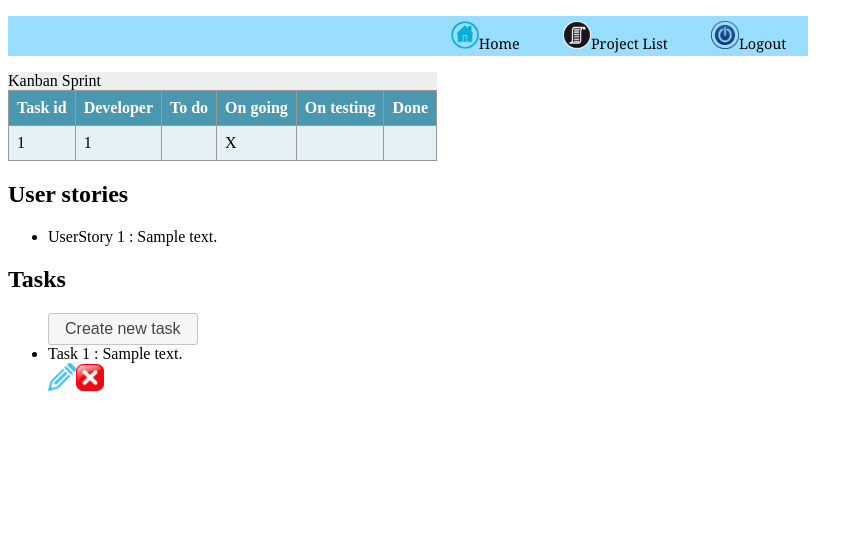
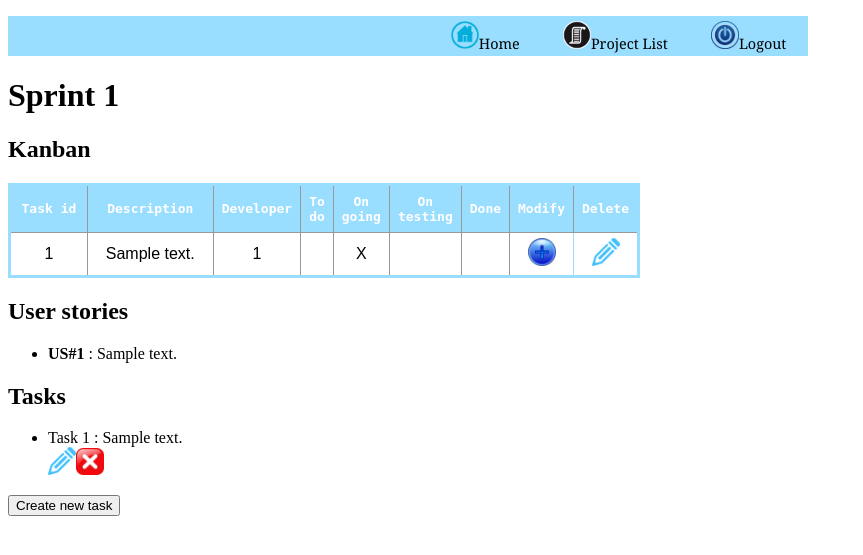
Before and after one commit to Cooya/ScrumManager, a PHP site: page /sprintDetails.php?projectId=1&sprint=1 in a window 1280 px wide. Shown: the top 555 px of the page, without its empty margins (0-863 px from the left). Run offline with PHP 8.4, Linux system fonts and the light colour scheme; the visitor is signed in with stand-in values (Sample User, id 1); tables that the repository leaves empty hold one stand-in row (values such as "Sample post"); some libraries are stand-ins or nearby versions.

Commit message:
correction de l'ajout d'user stories

```diff
--- a/src/web/addTask.php
+++ /dev/null
@@ -1,93 +0,0 @@
-
-  <script>
-  $( function() {
-    var dialog, form,
-       taskid = $( "#taskid" ),
-      description = $( "#description" ),
-      developer = $( "#developer" ),
-      sprint = $( "#sprint" ),
-      status = $( "#status" ),
-      duration = $( "#duration" );
-      project = $( "#project" );
-
-
-
-
-    function addTask() {
-      $.ajax({
-       url : 'addTaskHandler.php',
-       type : 'POST',
-       data : 'taskid=' + taskid.val() + '&project=' + project.val() +  '&description=' + description.val()+ '&developer=' + developer.val() + '&sprint=' +sprint.val() + '&status=' + status.val() +'&duration='+ duration.val(),
-       dataType : 'html',
-            success : function(code_html, statut){
-            $( "#task" ).append( "<li>" +
-          "Task  "+ taskid.val() +" : " + description.val() + "</td>" +
-              "</li>" ) ;
-        dialog.dialog( "close" );       },
-
-       error : function(resultat, statut, erreur){
-      alert("erreur"+erreur);
-       }
-     });
-
-    }
-
-    dialog = $( "#dialog-form" ).dialog({
-      autoOpen: false,
-      height: 600,
-      width: 350,
-      modal: true,
-      buttons: {
-        "Create a task": addTask,
-        Cancel: function() {
-          dialog.dialog( "close" );
-        }
-      },
-      close: function() {
-        form[ 0 ].reset();
-      }
-    });
-
-    form = dialog.find( "form" ).on( "submit", function( event ) {
-      event.preventDefault();
-
-        addTask();
-
-
-    });
-
-
-    $( "#create-task" ).button().on( "click", function() {
-
-      dialog.dialog( "open" );
-    });
-  } );
-  </script>
-
-<div id="dialog-form" title="Create new Task">
-
-  <form>
-    <fieldset>
-
-      <label for="taskid">Task id</label>
-      <input type="number" name="taskid" id="taskid" class="text ui-widget-content ui-corner-all">
-      <input  type ="hidden"  id="project" value= <?php echo $_GET['projectId']; ?> >
-
-      <label for="description">description</label>
-      <input type="text" name="description" id="description" class="text ui-widget-content ui-corner-all">
-      <label for="developer">developer login</label>
-      <input type="text" name="developer" id="developer"  class="text ui-widget-content ui-corner-all">
-      <label for="sprint">sprint</label>
-      <input type="number" name="sprint" id="sprint"  class="text ui-widget-content ui-corner-all">
-      <label for="status">status</label>
-      <input type="number" name="status" id="status"  class="text ui-widget-content ui-corner-all">
-      <label for="duration">duration</label>
-      <input type="number" name="duration" id="duration"  class="text ui-widget-content ui-corner-all">
-
-      <input type="submit" tabindex="-1" style="position:absolute; top:-1000px">
-    </fieldset>
-  </form>
-</div>
-
-
-<button id="create-task">Create new task</button>
--- a/src/web/assets/css/style.css
+++ b/src/web/assets/css/style.css
@@ -110,32 +110,26 @@ background-color: #ffffff;
 caption {
 font-family: sans-serif;
 }
-
-td.noborder
-      {
+td.noborder {
 border: thin solid white;
 }
 
 
-  .cellule {display: table-cell;padding: 0.5rem; border: 1px solid #999;}
-  .ligne {display: table-row;}
-  /* Quelques sélecteurs */
-  .ligne:nth-child(odd) {background: #e5f1f4;}
-  .ligne:nth-child(even) {background: #f8fbfc;}
-  .ligne:hover {background: #ecfbd4;cursor:pointer;}
+.cell {display: table-cell;padding: 0.5rem; border: 1px solid #999;}
+.row {display: table-row;}
+.row:nth-child(odd) {background: #e5f1f4;}
+.row:nth-child(even) {background: #f8fbfc;}
+.row:hover {background: #ecfbd4;cursor:pointer;}
 .col {display: table-column;}
-  .corp {display: table-row-group}
+.body {display: table-row-group}
 .colgroupe {display: table-column-group;}
-  .pied {display: table-footer-group;font-weight:bold;background-color:#eee;}
-  .tete {background-color:#4a98af;color:#ffffff;display: table-header-group;font-weight:bold;text-align:center;}
+.footer {display: table-footer-group;font-weight:bold;background-color:#eee;}
+.header {background-color:#4a98af;color:#ffffff;display: table-header-group;font-weight:bold;text-align:center;}
 .legende {display: table-caption;caption-side: top;background-color:#eee;}
-
-
 
 label, input { display:block; }
 input.text { margin-bottom:12px; width:95%; padding: .4em; }
 fieldset { padding:0; border:0; margin-top:25px; }
-    h1 { font-size: 1.2em; margin: .6em 0; }
 div#users-contain { width: 350px; margin: 20px 0; }
 div#users-contain table { margin: 1em 0; border-collapse: collapse; width: 100%; }
 div#users-contain table td, div#users-contain table th { border: 1px solid #eee; padding: .6em 10px; text-align: left; }
--- a/src/web/projectList.php
+++ b/src/web/projectList.php
@@ -21,14 +21,14 @@
 	if($_SERVER["REQUEST_METHOD"] == "POST") {
 		if(isset($_POST['projectName'])) {
 			if(!$master = checkUsername($db, $_SESSION['login']))
-				$message = '<p style="color: red">Unknown user for master.</p>';
+				$message = '<p style="color: red">Unknown master username.</p>';
 			else if(!empty($_POST['ownerUsername']) && !$owner = checkUsername($db, $_POST['ownerUsername']))
-				$message = '<p style="color: red">Unknown user for owner.</p>';
+				$message = '<p style="color: red">Unknown owner username.</p>';
 			else {
 				$projectName = $_POST['projectName'];
 				$repositoryLink = !empty($_POST['repositoryLink']) ? $_POST['repositoryLink'] : '';
 				$creationDate = date("Y-m-d H:i:s");
-				$ownerId = isset($owner['id']) ? $owner['id'] : 'NULL';
+				$ownerId = isset($owner) ? $owner['id'] : 'NULL';
 				$sql = "INSERT INTO project (name, master, creation_date, repository_link, owner) VALUES
 				('$projectName', " . $master['id'] . ", '$creationDate', '$repositoryLink', $ownerId)";
 				if($db->query($sql))
--- a/src/web/registration.php
+++ b/src/web/registration.php
@@ -26,7 +26,7 @@
 			else {
 				$_SESSION['accountId'] = $db->lastInsertId();
 				$_SESSION['login'] = $login;
-				header('Location: newProject.php');
+				header('Location: projectList.php');
 			}
 		}
 	}
--- a/src/web/sprintDetails.php
+++ b/src/web/sprintDetails.php
@@ -6,29 +6,63 @@
 	include 'databaseConnection.php';
 	$message = "";
 
+	function checkUsername($db, $user) {
+		$sql = "SELECT id FROM user WHERE login = '$user'";
+		try {
+			$result = $db->query($sql);
+		}
+		catch(PDOException $e) {
+			echo $sql . "<br>" . $e->getMessage();
+			return false;
+		}
+		return $result->fetch();
+	}
+
 	if(empty($_GET['projectId'] || empty($_GET['sprint'])))
 		$message = '<p style="color:red">Missing GET parameter(s).</p>';
-	else if(empty($_POST['id']) || empty($_POST['description']) || empty($_POST['sprint']))
-		$message = '<p style="color: red">"Id", "Description" & "Sprint" fields are required.</p>';
+	else if($_SERVER["REQUEST_METHOD"] == "POST" && isset($_POST['action'])) {
+		if($_POST['action'] == "create") {
+			if(empty($_POST['id']) || empty($_POST['description']))
+				$message = '<p style="color: red">"Id" & "Description" fields are required.</p>';
 			else {
+				if(!empty($_POST['developerUsername']) && !$developer = checkUsername($db, $_POST['developerUsername']))
+					$message = '<p style="color: red">Unknown developer username.</p>';
+				else {
+					$projectId = $_POST['projectId'];
+					$sprint = $_POST['sprint'];
 					$id = $_POST['id'];
-		$projectId = $_POST['projectId'];
 					$description = $_POST['description'];
-		$developer = $_POST['developer'];
-		$sprint = $_POST['sprint'];
-		$status = $_POST['status'];
-		$duration = $_POST['duration'];
+					$developerId = isset($developer) ? $developer['id'] : 'NULL';
+					$status = !empty($_POST['status']) ? $_POST['status'] : 'NULL';
+					$duration = !empty($_POST['duration']) ? $_POST['duration'] : 'NULL';
 
-		$sql = "SELECT id FROM user WHERE login = '$developer'";
-		$data = $db->$query($sql)->fetch;
-		if(!$data)
-			$message = '<p style="color:red">Unknown developer username.</p>';
-		else {
 					$sql = "INSERT INTO task (id, projectId, description, developerId, sprint, status, duration)
-			VALUES ('$project', '$description', '$developer', '$sprint', '$status', '$duration')";
+					VALUES ($id, $projectId, '$description', $developerId, $sprint, $status, $duration)";
 					if(!$db->query($sql))
 						$message = '<p style="color:red">Task id already used.</p>';
+					else
+						$message = '<p style="color:green">The task has been created successfully.</p>';
 				}
+			}
+		}
+		else if($_POST['action'] == "modify") {
+			if(empty($_POST['id']) || empty($_POST['description']))
+				$message = '<p style="color: red">"Id" & "Description" fields are required.</p>';
+			else {
+				$projectId = $_POST['projectId'];
+				$sprint = $_POST['sprint'];
+				$id = $_POST['id'];
+				$description = $_POST['description'];
+				$developerId = isset($developer) ? $developer['id'] : 'NULL';
+				$status = !empty($_POST['status']) ? $_POST['status'] : 'NULL';
+				$duration = !empty($_POST['duration']) ? $_POST['duration'] : 'NULL';
+			}
+		}
+		else if($_POST['action'] == "delete") {
+
+		}
+		else
+			$message = '<p style="color: red">Invalid action.</p>';
 	}
 ?>
 
@@ -45,78 +79,60 @@
 	</head>
 	<body>
 		<?php include 'navBar.php'; ?>
-		<section class="tableau">
-			<div class="colgroupe">
-				<div class="col"></div>
-				<div class="col"></div>
-			</div>
-			<div class="legende">Kanban Sprint</div>
-			<header class="tete">
-				<div class="cellule">Task id</div>
-				<div class="cellule">Developer</div>
-				<div class="cellule">To do</div>
-				<div class="cellule">On going</div>
-				<div class="cellule">On testing</div>
-				<div class="cellule">Done</div>
-			</header>
-			<div class="corp">
+		<h1>Sprint <?php echo $_GET['sprint'] ?> </h1>
+		<h2>Kanban</h2>
+		<table class="tableau">
+			<thead class="header">
+				<th class="cell">Task id</th>
+				<th class="cell">Description</th>
+				<th class="cell">Developer</th>
+				<th class="cell">To do</th>
+				<th class="cell">On going</th>
+				<th class="cell">On testing</th>
+				<th class="cell">Done</th>
+				<th class="cell">Modify</th>
+				<th class="cell">Delete</th>
+			</thead>
+			<tbody>
 				<?php
-				$sprint=$_GET['sprint'];
-						$sql = "SELECT id, developerId, status FROM task WHERE sprint = '$sprint'";
-						$result = $db->query($sql);
+					$sprint = $_GET['sprint'];
+					$projectId = $_GET['projectId'];
+					$result = $db->query("SELECT id, description, developerId, status FROM task WHERE projectId = $projectId AND sprint = $sprint");
 					while($data = $result->fetch()) {
-							$a='';
-							$b='';
-							$c='';
-							$d='';
-							if($data['status']==0)
-								$a='X';
-							if($data['status']==1)
-								$b='X';
-							if($data['status']==2)
-								$c='X';
-							if($data['status']==3)
-								$d='X';
 						echo '
-								<div class="ligne">
-									<div class="cellule" > '. $data['id'] . '</div>
-									<div class="cellule">'  . $data['developerId'] . '</div>
-									<div class="cellule">' . $a .  '</div>
-									<div class="cellule">' . $b . '</div>
-									<div class="cellule">' . $c . '</div>
-									<div class="cellule">' . $d . '</div>
-								</div>
-								<script>
-									function myFunction() {
-										document.getElementById("tmp").innerHTML ="<input type=\"text\" >";
-									}
-								</script>
+							<tr class="row">
+								<td class="cell">' . $data['id'] . '</td>
+								<td class="cell">' . $data['description'] . '</td>
+								<td class="cell">' . $data['developerId'] . '</td>
+								<td class="cell">' . ($data['status'] == 0 ? 'X' : '') . '</td>
+								<td class="cell">' . ($data['status'] == 1 ? 'X' : '') . '</td>
+								<td class="cell">' . ($data['status'] == 2 ? 'X' : '') . '</td>
+								<td class="cell">' . ($data['status'] == 3 ? 'X' : '') . '</td>
+								<td><img onclick="" src="assets/images/add.png"
+									style="cursor:pointer" alt="update"/></td>
+								<td><img onclick=""
+									src="assets/images/update.png" style="cursor:pointer" alt="update"/></td>
+							</tr>
 						';
 					}
 				?>
-			</div>
-		</section>
+			</tbody>
+		</table>
 		<h2>User stories</h2>
 		<ul>
 			<?php
-				$sprint=$_GET['sprint'];
-				$project=$_GET['projectId'];
-				$sql = "SELECT id, description FROM us WHERE sprint='$sprint' and projectId='$project' ";
+				$sql = "SELECT id, description FROM us WHERE sprint = $sprint AND projectId = $projectId";
 				$result = $db->query($sql);
 				while($data = $result->fetch())
-					echo '<li> UserStory '. $data['id'] . ' : '. $data['description'] .' </li>';
+					echo '<li><b>US#' . $data['id'] . '</b> : '. $data['description'] .' </li>';
 			?>
 		</ul>
 		<h2>Tasks</h2>
 		<ul>
-			<div id="task" class="corp">
+			<div id="task" class="body">
 				<?php
-					$sprint=$_GET['sprint'];
-
-					$sql = "SELECT * FROM task WHERE sprint='$sprint' and projectId='$project'  ORDER BY id";
+					$sql = "SELECT * FROM task WHERE sprint = $sprint AND projectId = $projectId ORDER BY id";
 					$result = $db->query($sql);
-					include 'addTask.php';
-					include 'modifyTask.php';
 					while($data = $result->fetch()) {
 						echo '<li> Task '. $data['id'].' : '. $data['description'] .' </li>';
 						echo '
@@ -127,5 +143,57 @@
 				?>
 			</div>
 		</ul>
+		<button onclick="createDialog.dialog('open')">Create new task</button>
+		<?php echo '<div id="message">' . $message . '</div>'; ?>
+		<script>
+			$(function() {
+				createDialog = $("#createDialog").dialog({
+					autoOpen: false,
+					height: 600,
+					width: 700,
+					modal: true,
+					buttons: {
+						"Create a new task": function() {
+							createDialog.find("form").submit();
+							createDialog.dialog("close");
+						},
+						Cancel: function() {
+							createDialog.dialog("close");
+						}
+					},
+					close: function() {
+
+					}
+				});
+			});
+		</script>
 	</body>
+
+	<div id="createDialog" title="Create new task">
+		<p class="validateTips">"Id" & "Description" fields are required.</p>
+		<form method="POST">
+			<fieldset>
+				<input type="hidden" name="projectId" value= <?php echo $_GET['projectId']; ?> >
+				<input type="hidden" name="sprint" value= <?php echo $_GET['sprint']; ?> >
+				<input type="hidden" name="action" value="create">
+
+				<label for="id">Id</label>
+				<input type="number" name="id" id="id" class="text ui-widget-content ui-corner-all" required>
+
+				<label for="description">Description</label>
+				<input type="text" name="description" id="description" class="text ui-widget-content ui-corner-all" required>
+
+				<label for="developerUsername">Developer username</label>
+				<input type="text" name="developerUsername" id="developerUsername" class="text ui-widget-content ui-corner-all">
+
+				<label for="status">Status</label>
+				<input type="number" name="status" id="status" class="text ui-widget-content ui-corner-all">
+
+				<label for="duration">Duration</label>
+				<input type="number" name="duration" id="duration" class="text ui-widget-content ui-corner-all">
+
+				<input type="submit" tabindex="-1" style="position:absolute; top:-1000px">
+			</fieldset>
+		</form>
+	</div>
 </html>
```
Also changed, not shown: src/db/databaseCreation.sql (+7 -7 lines), src/web/backLog.php (+7 -9 lines). Lines whose indentation alone changed are shown as unchanged.
